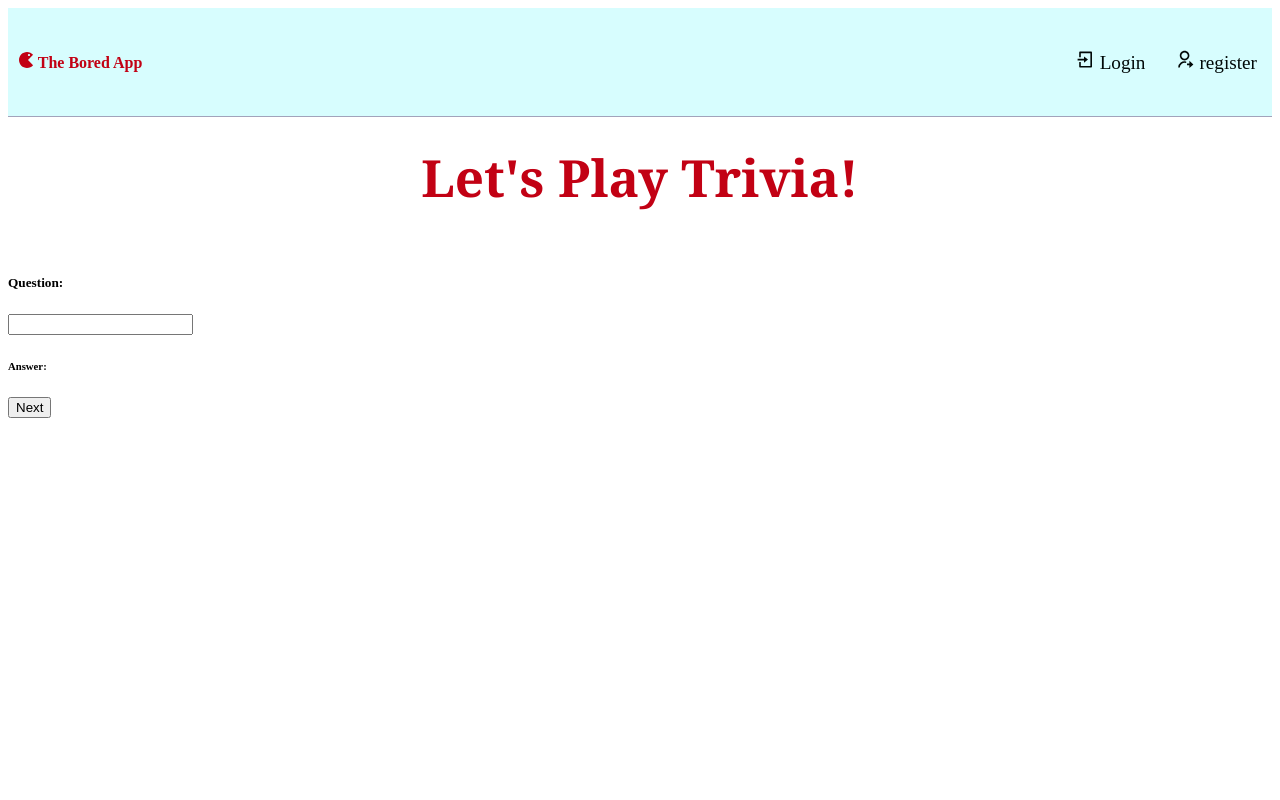
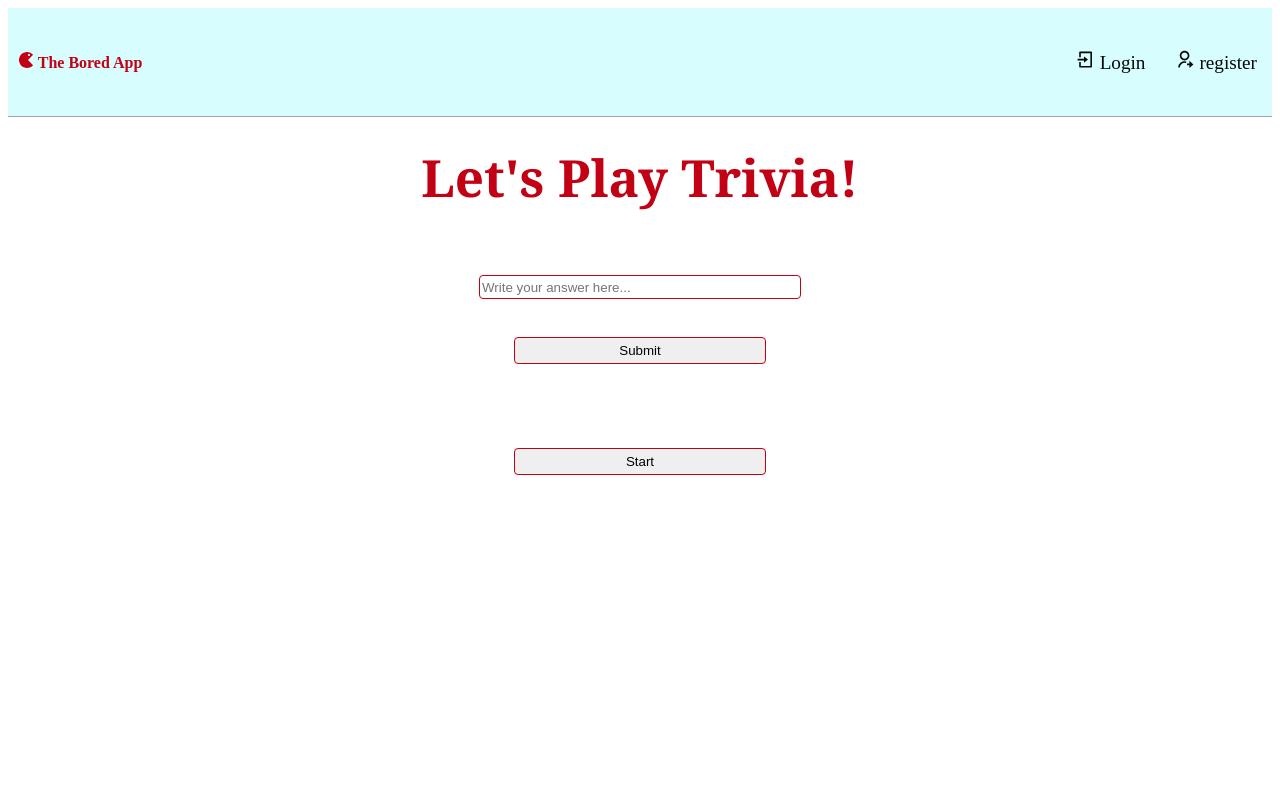
Before and after one commit to davidherring1998/bored-application, a React (Create React App) app in the folder client/: page /trivia in a window 1280 px wide. Shown: the top 800 px of the page. Built offline with nearby package versions, Linux system fonts and the light colour scheme.

Commit message:
adding trivia

```diff
--- /dev/null
+++ b/client/src/css/pages/trivia.css
@@ -0,0 +1,56 @@
+:root {
+  --black: #000807;
+  --grey: #a2a3bb;
+  --aqua: #3bf4fb;
+  --white: #fbf9ff;
+  --orange: #c20114;
+}
+
+.question-div {
+  /* border: 1px solid black; */
+}
+.question-div h5 {
+  /* border: 1px solid black; */
+  text-align: center;
+  font-size: 2.5vw;
+}
+
+.user-answer {
+  display: flex;
+  justify-content: center;
+}
+.user-answer input {
+  width: 25%;
+  height: 20px;
+  border: 1px solid var(--orange);
+  border-radius: 4px;
+  margin-bottom: 3%;
+}
+
+.submit-btn {
+  display: flex;
+  justify-content: center;
+}
+.submit-btn button {
+  border: 1px solid var(--orange);
+  width: 20%;
+  padding: 5px;
+  border-radius: 4px;
+}
+.submit-btn button:hover {
+  background-color: var(--orange);
+  color: var(--white);
+}
+
+.answer {
+  padding: 10px;
+  margin-top: 5%;
+  text-align: center;
+  font-size: 2.5vw;
+  color: var(--orange);
+}
+/* .answer h6 { */
+  /* } */
+
+
+  /* const [correctAnswer, setCorrectAnswer] = useState(null); */
--- a/client/src/pages/Trivia.jsx
+++ b/client/src/pages/Trivia.jsx
@@ -1,10 +1,15 @@
 import React from "react";
 import { useEffect, useState } from "react";
+import { useRef } from "react";
+import "../css/pages/trivia.css";
 
 function Trivia() {
   const [answer, setAnswer] = useState({ answer: "" });
   const [question, setQuestion] = useState({ question: "" });
   const [userInput, setUserInput] = useState("");
+  const [correct, setCorrectAnswer] = useState(null);
+
+  const inputRef = useRef(null);
 
   const url = "https://trivia-by-api-ninjas.p.rapidapi.com/v1/trivia";
   const options = {
@@ -24,6 +29,24 @@ function Trivia() {
         setQuestion({ question: data.question });
       })
       .catch((err) => console.log(err));
+
+    setCorrectAnswer(null);
+  };
+
+  const lowerCaseInput = userInput.toLowerCase();
+  const lowerCaseAnswer = answer.answer.toLowerCase();
+
+  const handleInputChange = (e) => setUserInput(e.target.value);
+
+  const handleClick = (e) => {
+    e.preventDefault();
+    if (lowerCaseAnswer === lowerCaseInput) {
+      setCorrectAnswer(true);
+      console.log("correct");
+    } else {
+      setCorrectAnswer(false);
+      console.log("Nope");
+    }
   };
 
   return (
@@ -33,18 +56,36 @@ function Trivia() {
             <h2 className="page-header">Let's Play Trivia!</h2>
           </div>
           <div className="question-div">
-          <h5>
-            Question: <span>{question.question}</span>
-          </h5>
+            <h5>{question.question}</h5>
           </div>
           <div className="user-answer">
-          <input type="text" />
+            <input
+              type="text"
+              placeholder="Write your answer here..."
+              value={userInput}
+              onChange={handleInputChange}
+              ref={inputRef}
+            />
           </div>
-        <div className="answer"></div>
-        <h6>Answer: {answer.answer}</h6>
+          <div className="submit-btn">
+            <button onClick={handleClick}>Submit</button>
           </div>
-      <div className="refresh">
-        <button onClick={response}>Next</button>
+          <div className="answer">
+            {correct === false ? (
+              <h6>Correct Answer: {answer.answer}!</h6>
+            ) : (
+              <div></div>
+            )}
+            {correct === false ? <h6>&nbsp;</h6> : <div></div>}
+          </div>
+        </div>
+        <div className="refresh submit-btn">
+          <button
+            className="submit-btn"
+            onClick={response}
+          >
+            Start
+          </button>
         </div>
     </>
   );
```
Lines whose indentation alone changed are shown as unchanged.
